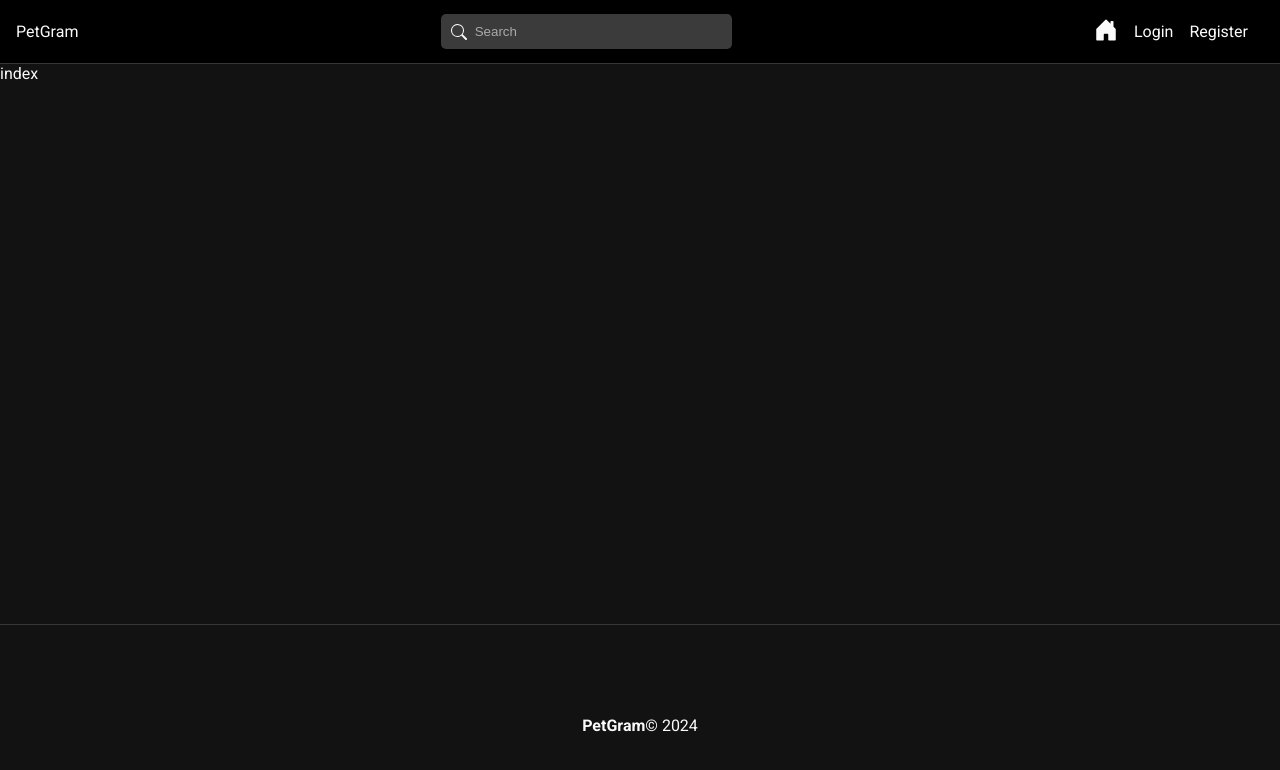
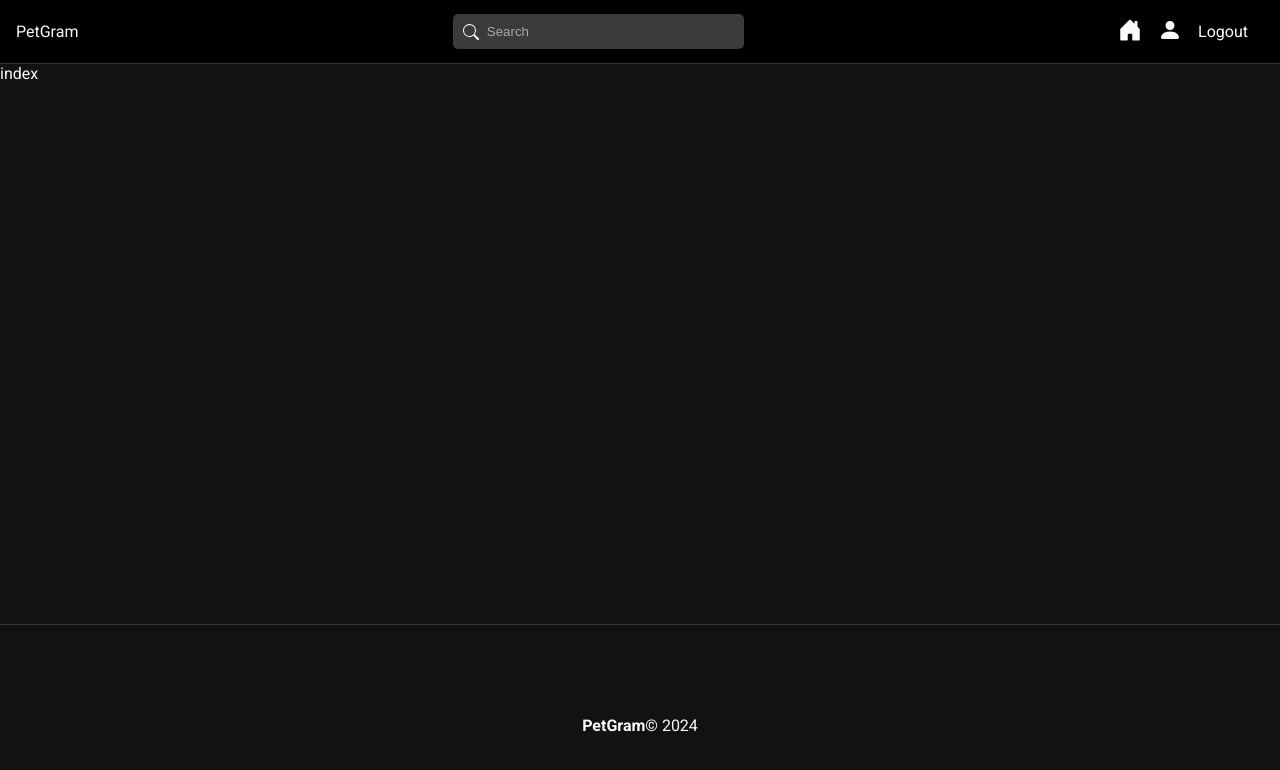
Before and after one commit to BiaBiruka/PetGram, a React (Create React App) app in the folder frontend/: page / in a window 1280 px wide. Shown: the top 770 px of the page. Built offline with nearby package versions, Linux system fonts and the light colour scheme.

Commit message:
feat: logout, finish register, auth routes

```diff
--- a/frontend/src/App.js
+++ b/frontend/src/App.js
@@ -10,16 +10,31 @@ import Register from './pages/Auth/Register';
 import Navbar from './components/Navbar';
 import Footer from './components/Footer';
 
+// Hooks
+import { useAuth } from './hooks/useAuth';
+
 function App() {
+  const { auth, loading } = useAuth();
+
+  if (loading) {
+    return <p>Loading...</p>;
+  }
+
   return (
     <div className='App'>
       <BrowserRouter>
         <Navbar />
         <div className='container'>
           <Routes>
-            <Route path='/' element={<Home />} />
-            <Route path='/login' element={<Login />} />
-            <Route path='/register' element={<Register />} />
+            <Route
+              path='/'
+              element={auth ? <Home /> : <Navigate to='/login' />}
+            />
+            <Route
+              path='/login'
+              element={!auth ? <Login /> : <Navigate to='/' />}
+            />
+            <Route path='/register' element={!auth ? <Register /> : <Navigate to='/' />} />
           </Routes>
         </div>
         <Footer />
--- /dev/null
+++ b/frontend/src/components/Message.css
@@ -0,0 +1,22 @@
+.message {
+  border-radius: 5px;
+  padding: 1rem;
+  margin: 0;
+  display: flex;
+  align-items: center;
+  text-align: center;
+  justify-content: center;
+  border: 1px solid #000;
+}
+
+.message.error {
+  color: #721c24;
+  background-color: #f8d7da;
+  border: #f5c6cb;
+}
+
+.message.success {
+  color: #155724;
+  background-color: #d4edda;
+  border: #c3e6cb;
+}
--- /dev/null
+++ b/frontend/src/components/Message.js
@@ -0,0 +1,9 @@
+import './Message.css';
+
+import React from 'react';
+
+const Message = ({ msg, type }) => {
+  return <div className={`message ${type}`}>{msg}</div>;
+};
+
+export default Message;
--- a/frontend/src/components/Navbar.js
+++ b/frontend/src/components/Navbar.js
@@ -9,7 +9,28 @@ import {
   BsFillCameraFill,
 } from 'react-icons/bs';
 
+// Hooks
+import { useAuth } from '../hooks/useAuth';
+import { useState } from 'react';
+import { useDispatch, useSelector } from 'react-redux';
+import { useNavigate } from 'react-router-dom';
+
+import { logout, reset } from '../slices/authSlice';
+
 const Navbar = () => {
+  const { auth } = useAuth();
+  const { user } = useSelector((state) => state.auth);
+
+  const navigate = useNavigate();
+  const dispatch = useDispatch();
+
+  const handleLogout = () => {
+    dispatch(logout());
+    dispatch(reset());
+
+    navigate('/login');
+  };
+
   return (
     <nav id='nav'>
       <Link to='/'>PetGram</Link>
@@ -18,17 +39,39 @@ const Navbar = () => {
         <input type='text' placeholder='Search' id='search-input' />
       </form>
       <ul id='nav-links'>
+        {auth ? (
+          <>
             <li>
               <NavLink to='/'>
                 <BsHouseDoorFill />
-          </NavLink>{' '}
+              </NavLink>
+            </li>
+            {user && (
+              <li>
+                <NavLink to={`/users/${user.id}`}>
+                  <BsFillCameraFill />
+                </NavLink>
+              </li>
+            )}
+            <li>
+              <NavLink to='/profile'>
+                <BsFillPersonFill />
+              </NavLink>
             </li>
             <li>
-          <NavLink to='/login'>Login</NavLink>{' '}
+              <span onClick={handleLogout}>Logout</span>
+            </li>
+          </>
+        ) : (
+          <>
+            <li>
+              <NavLink to='/login'>Login</NavLink>
             </li>
             <li>
-          <NavLink to='/register'>Register</NavLink>{' '}
+              <NavLink to='/register'>Register</NavLink>
             </li>
+          </>
+        )}
       </ul>
     </nav>
   );
--- /dev/null
+++ b/frontend/src/hooks/useAuth.js
@@ -0,0 +1,22 @@
+import { useState, useEffect } from 'react';
+import { useSelector } from 'react-redux';
+
+export const useAuth = () => {
+  const user = useSelector((state) => state.auth);
+
+  const [auth, setAuth] = useState(false);
+
+  // Sempre loading por default, assim se o usuário der refresh não mostra nada até resgatar o login
+  const [loading, setLoading] = useState(true);
+
+  useEffect(() => {
+    if (user) {
+      setAuth(true);
+    } else {
+      setAuth(false);
+    }
+    setLoading(false);
+  }, [user]);
+
+  return { auth, loading };
+};
--- a/frontend/src/pages/Auth/Register.js
+++ b/frontend/src/pages/Auth/Register.js
@@ -4,6 +4,7 @@ import './index.css';
 
 // Components
 import { Link } from 'react-router-dom';
+import Message from '../../components/Message';
 
 // Redux
 import { register, reset } from '../../slices/authSlice';
@@ -66,7 +67,12 @@ const Register = () => {
           onChange={(e) => setConfirmPassword(e.target.value)}
           value={confirmPassword || ''}
         />
-        <input type='submit' value='Submit' />
+        {!loading ? (
+          <input type='submit' value='Submit' />
+        ) : (
+          <input type='submit' disabled value='Loading...' />
+        )}
+        {error && <Message msg={error} type='error' />}
       </form>
       <p>
         Already a PetGrammer? <Link to='/login'>Login now</Link>!
--- a/frontend/src/services/authService.js
+++ b/frontend/src/services/authService.js
@@ -12,13 +12,20 @@ const register = async (data) => {
     if (res) {
       localStorage.setItem('user', JSON.stringify(res));
     }
+    return res;
   } catch (error) {
     console.log(error);
   }
 };
 
+// Logout
+const logout = () => {
+  localStorage.removeItem('user');
+};
+
 const authService = {
   register,
+  logout,
 };
 
 export default authService;
--- a/frontend/src/slices/authSlice.js
+++ b/frontend/src/slices/authSlice.js
@@ -26,6 +26,11 @@ export const register = createAsyncThunk(
   }
 );
 
+// Logout
+export const logout = createAsyncThunk('auth/logout', async () => {
+  await authService.logout();
+});
+
 export const authSlice = createSlice({
   name: 'auth',
   initialState,
@@ -45,7 +50,7 @@ export const authSlice = createSlice({
       state.loading = false;
       state.error = false;
       state.success = true;
-        state.user = action.payload
+      state.user = action.payload;
     });
     builder.addCase(register.rejected, (state, action) => {
       state.loading = false;
@@ -53,6 +58,12 @@ export const authSlice = createSlice({
       state.success = false;
       state.user = null;
     });
+    builder.addCase(logout.fulfilled, (state, action) => {
+      state.loading = false;
+      state.error = null;
+      state.success = true;
+      state.user = null;
+    });
   },
 });
 
```
Lines whose indentation alone changed are shown as unchanged.
